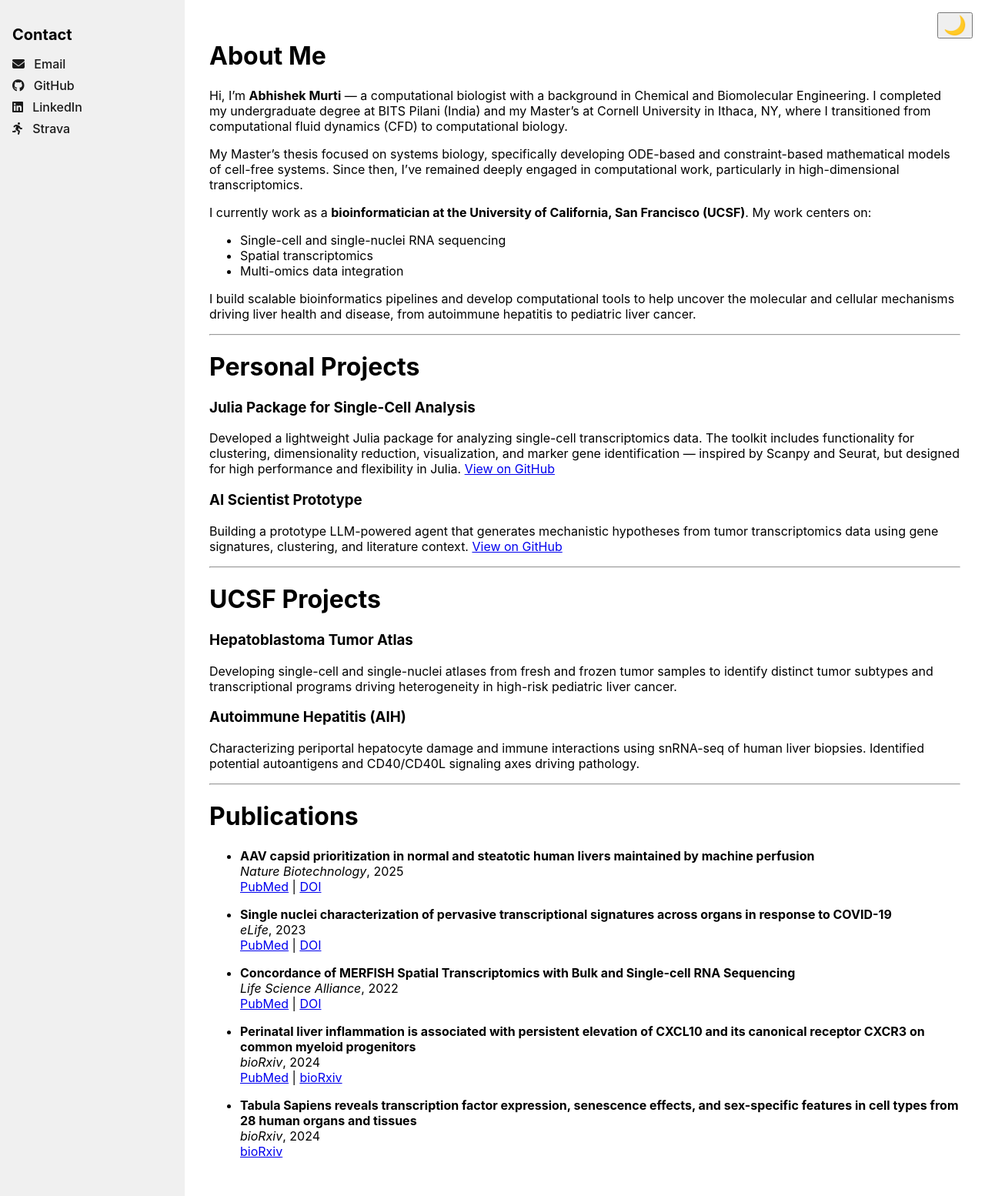
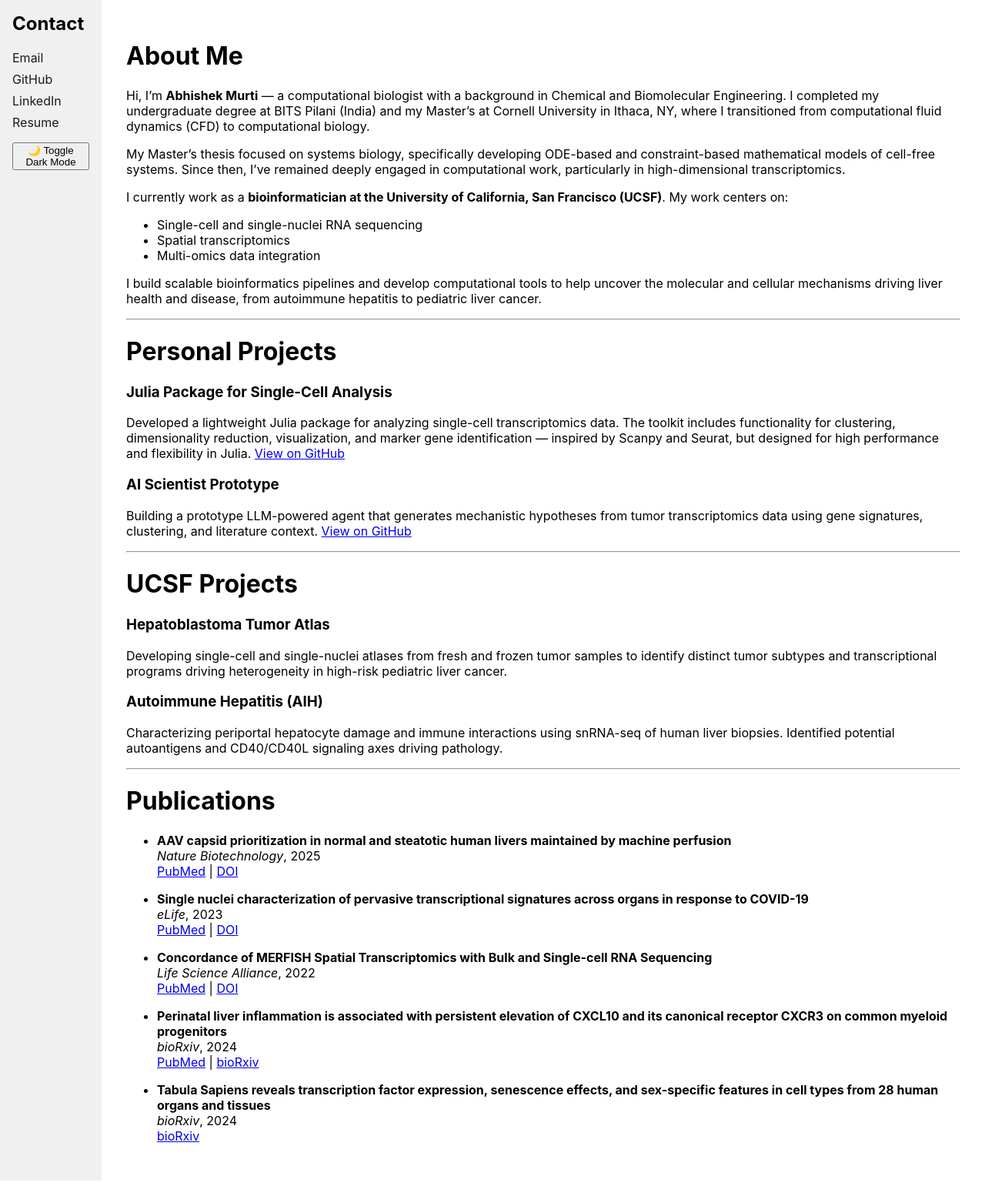
Before and after one commit to murti-abhishek/murti-abhishek.github.io, a Jekyll site: the page built from index.md, in a window 1280 px wide. Shown: the whole page at 77% size. Built offline with Jekyll 4.4.1, drawn with Linux system fonts in a browser that asks for light colours; our own code applies the rules of GitHub Pages for plain Markdown files.

Commit message:
Refine stuff

```diff
--- a/_layouts/default.html
+++ b/_layouts/default.html
@@ -2,60 +2,40 @@
 <html lang="en">
   <head>
     <meta charset="UTF-8" />
-  <meta name="viewport" content="width=device-width, initial-scale=1" />
-  <title>{{ page.title | default: site.title }}</title>
-  <meta name="description" content="{{ page.description | default: site.description }}" />
+    <title>{{ page.title }}</title>
+    <link rel="stylesheet" href="{{ '/assets/css/style.css' | relative_url }}" />
+    <link rel="stylesheet" href="{{ '/assets/css/dark-mode.css' | relative_url }}" />
+    <script>
+      function toggleDarkMode() {
+        document.body.classList.toggle('dark-mode');
+        const mode = document.body.classList.contains('dark-mode') ? 'dark' : 'light';
+        localStorage.setItem('mode', mode);
+      }
 
-  <!-- Font Awesome for icons -->
-  <link rel="stylesheet" href="https://cdnjs.cloudflare.com/ajax/libs/font-awesome/6.5.0/css/all.min.css" />
+      window.onload = () => {
+        if (localStorage.getItem('mode') === 'dark') {
+          document.body.classList.add('dark-mode');
+        }
+      };
+    </script>
+  </head>
 
-  <!-- Styles -->
-  <link rel="stylesheet" href="{{ '/assets/css/style.css' | relative_url }}">
-  <link rel="stylesheet" href="{{ '/assets/css/dark-mode.css' | relative_url }}">
-</head>
   <body>
-
-  <!-- Dark Mode Toggle -->
-  <button id="dark-mode-toggle"
-    style="position: fixed; top: 1rem; right: 1rem; font-size: 1.5rem;">🌙</button>
-
-  <!-- Page Container -->
     <div class="page-container">
-
-    <!-- Sidebar -->
       <aside class="sidebar">
         <h2>Contact</h2>
         <ul>
-        <li><a href="mailto:murtiabhishek@gmail.com"><i class="fas fa-envelope"></i> Email</a></li>
-        <li><a href="https://github.com/murti-abhishek" target="_blank"><i class="fab fa-github"></i> GitHub</a></li>
-        <li><a href="https://linkedin.com/in/abhishek-murti" target="_blank"><i class="fab fa-linkedin"></i> LinkedIn</a></li>
-        <li><a href="https://www.strava.com/athletes/84323856" target="_blank"><i class="fas fa-running"></i> Strava</a></li>
+          <li><a href="mailto:your@email.com">Email</a></li>
+          <li><a href="https://github.com/yourusername">GitHub</a></li>
+          <li><a href="https://www.linkedin.com/in/yourusername/">LinkedIn</a></li>
+          <li><a href="/resume.pdf">Resume</a></li>
         </ul>
+        <button onclick="toggleDarkMode()">🌙 Toggle Dark Mode</button>
       </aside>
 
-    <!-- Main Content -->
       <main class="content">
         {{ content }}
       </main>
     </div>
-
-  <!-- Dark Mode Script -->
-  <script>
-    const toggle = document.getElementById('dark-mode-toggle');
-    const body = document.body;
-
-    const stored = localStorage.getItem('dark-mode');
-    const prefersDark = window.matchMedia('(prefers-color-scheme: dark)').matches;
-
-    if (stored === 'enabled' || (!stored && prefersDark)) {
-      body.classList.add('dark-mode');
-    }
-
-    toggle.addEventListener('click', () => {
-      body.classList.toggle('dark-mode');
-      localStorage.setItem('dark-mode', body.classList.contains('dark-mode') ? 'enabled' : 'disabled');
-    });
-  </script>
-
   </body>
 </html>
--- a/assets/css/dark-mode.css
+++ b/assets/css/dark-mode.css
@@ -1,6 +1,6 @@
 body.dark-mode {
   background-color: #121212;
-  color: #f1f1f1;
+  color: #e0e0e0;
 }
 
 body.dark-mode .sidebar {
@@ -8,19 +8,22 @@ body.dark-mode .sidebar {
   color: #ffffff;
 }
 
-body.dark-mode .sidebar a {
+body.dark-mode .sidebar h2 {
   color: #ffffff;
 }
 
-body.dark-mode .sidebar a:hover {
+body.dark-mode .sidebar a {
   color: #90caf9;
 }
 
-body.dark-mode .content {
-  color: #f1f1f1;
+body.dark-mode .sidebar a:hover {
+  color: #ffffff;
 }
 
-/* Ensure headings are visible */
+body.dark-mode .content {
+  color: #e0e0e0;
+}
+
 body.dark-mode h1,
 body.dark-mode h2,
 body.dark-mode h3,
--- a/assets/css/style.css
+++ b/assets/css/style.css
@@ -1,4 +1,3 @@
-/* General layout */
 body {
   margin: 0;
   font-family: -apple-system, BlinkMacSystemFont, "Segoe UI", Roboto, Oxygen,
@@ -12,52 +11,39 @@ body {
   min-height: 100vh;
 }
 
-/* Sidebar */
+/* Sidebar styling */
 .sidebar {
+  width: 250px;
   background-color: #f0f0f0;
-  color: #000000;
-  width: 240px;
   padding: 1rem;
   box-sizing: border-box;
 }
 
 .sidebar h2 {
-  font-size: 1.25rem;
+  margin-top: 0;
+}
+
+.sidebar ul {
+  list-style-type: none;
+  padding: 0;
+}
+
+.sidebar li {
   margin-bottom: 0.5rem;
 }
 
-.sidebar ul {
-  list-style: none;
-  padding-left: 0;
-}
-
-.sidebar li {
-  margin: 0.5rem 0;
-}
-
 .sidebar a {
+  color: #1a1a1a;
   text-decoration: none;
-  color: #1a1a1a;
-  font-weight: 500;
-  transition: color 0.2s ease;
 }
 
 .sidebar a:hover {
   color: #007acc;
 }
 
-.sidebar i {
-  margin-right: 8px;
-}
-
-/* Main Content */
+/* Content styling */
 .content {
-  flex: 1;
+  flex-grow: 1;
   padding: 2rem;
   box-sizing: border-box;
 }
-
-/* Headings */
-h1, h2, h3, h4, h5, h6 {
-  color: inherit;
-}
```
Lines whose indentation alone changed are shown as unchanged.
